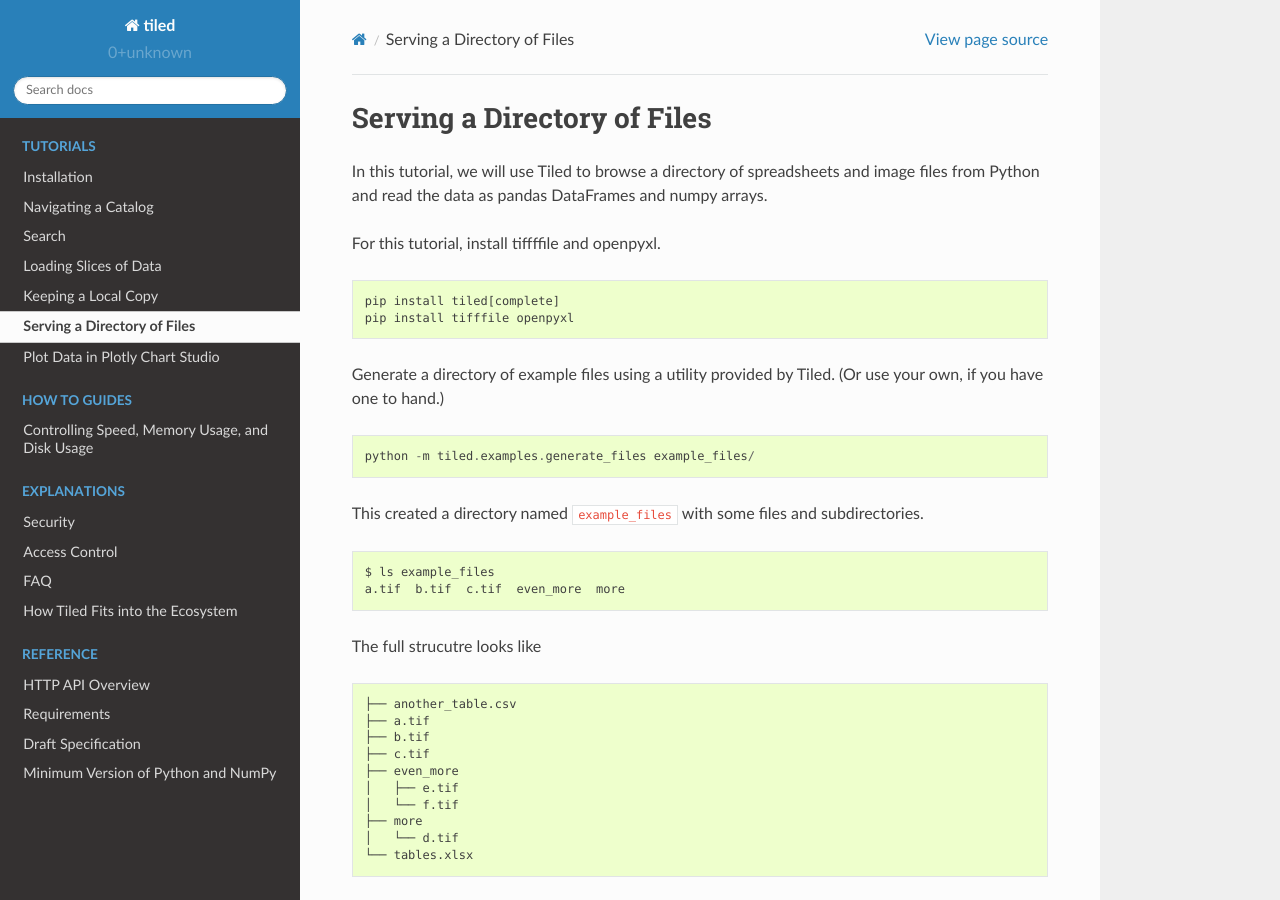
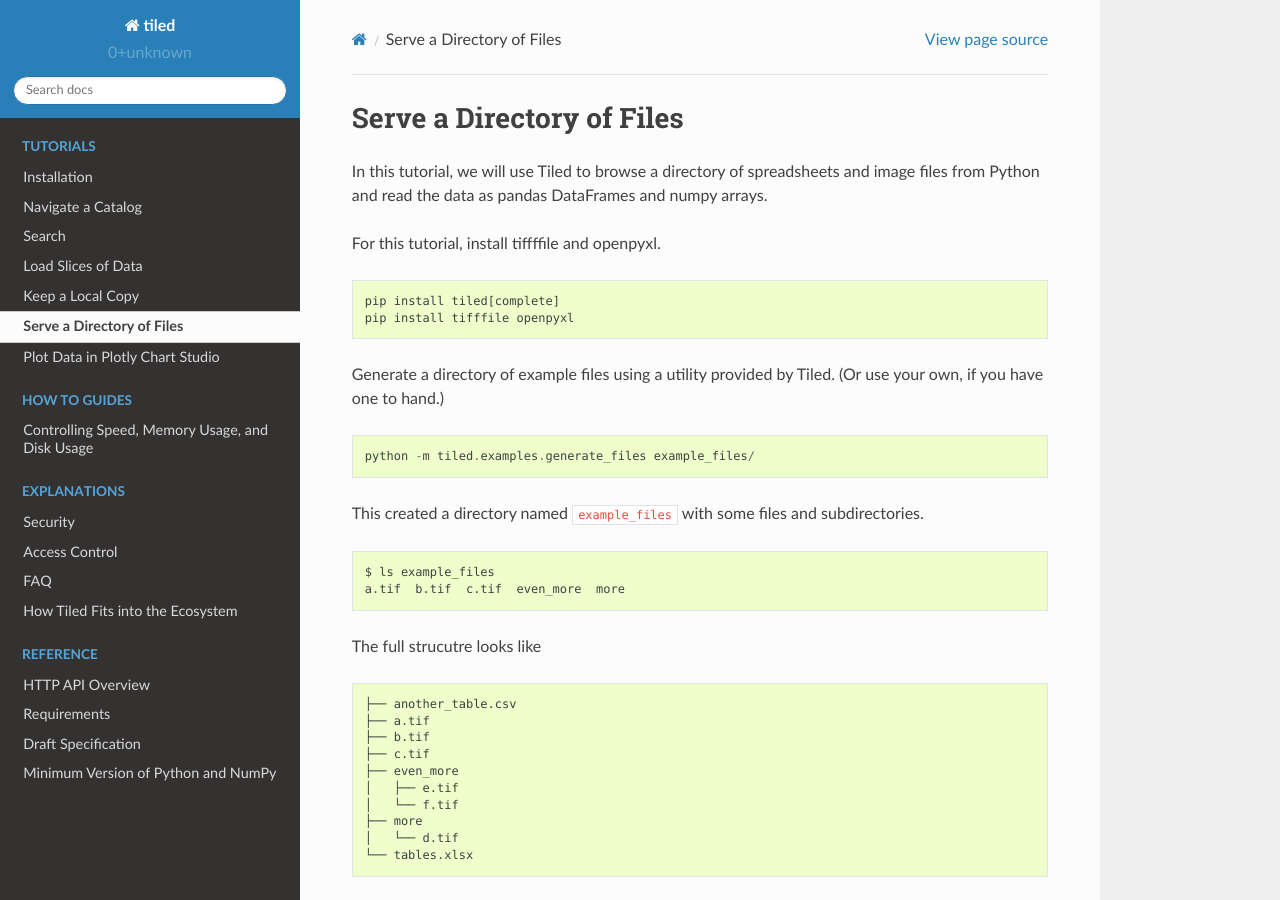
Before and after one commit to bluesky/tiled, a Sphinx documentation site: the page built from docs/source/tutorials/serving-files.md, in a window 1280 px wide and 900 px high. Built offline with Sphinx 7.4.7 and the Read the Docs theme 2.0.0, drawn with Linux system fonts in a browser that asks for light colours; pages that are not in the unit, such as notebooks, are missing from menus.

Commit message:
Too many gerunds...

```diff
--- a/docs/source/tutorials/caching.md
+++ b/docs/source/tutorials/caching.md
@@ -1,4 +1,4 @@
-# Keeping a Local Copy
+# Keep a Local Copy
 
 There are several modes of *caching* supported by Tiled. They cover different
 situations. Each one is addressed here with a hypthoetical scenario.
--- a/docs/source/tutorials/navigation.md
+++ b/docs/source/tutorials/navigation.md
@@ -1,4 +1,4 @@
-# Navigating a Catalog
+# Navigate a Catalog
 
 In this tutorial we will navigate a collection of datasets from Python.
 
--- a/docs/source/tutorials/serving-files.md
+++ b/docs/source/tutorials/serving-files.md
@@ -1,4 +1,4 @@
-# Serving a Directory of Files
+# Serve a Directory of Files
 
 In this tutorial, we will use Tiled to browse a directory of
 spreadsheets and image files from Python and read the data as pandas
--- a/docs/source/tutorials/slicing.md
+++ b/docs/source/tutorials/slicing.md
@@ -1,4 +1,4 @@
-# Loading Slices of Data
+# Load Slices of Data
 
 In this tutorial we will slice datasets to download only the parts that we
 need. We'll also use dask to delay download computation.
```
